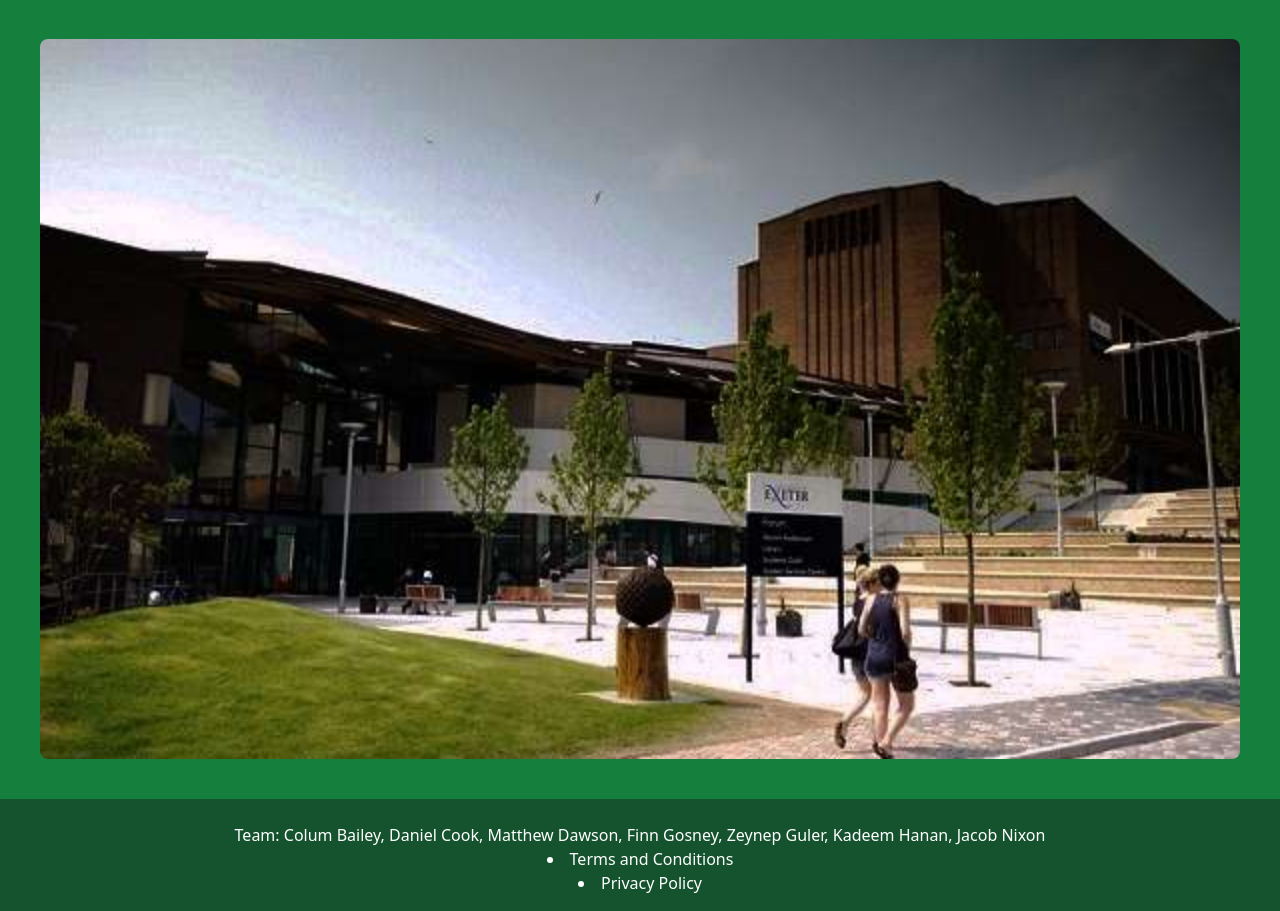
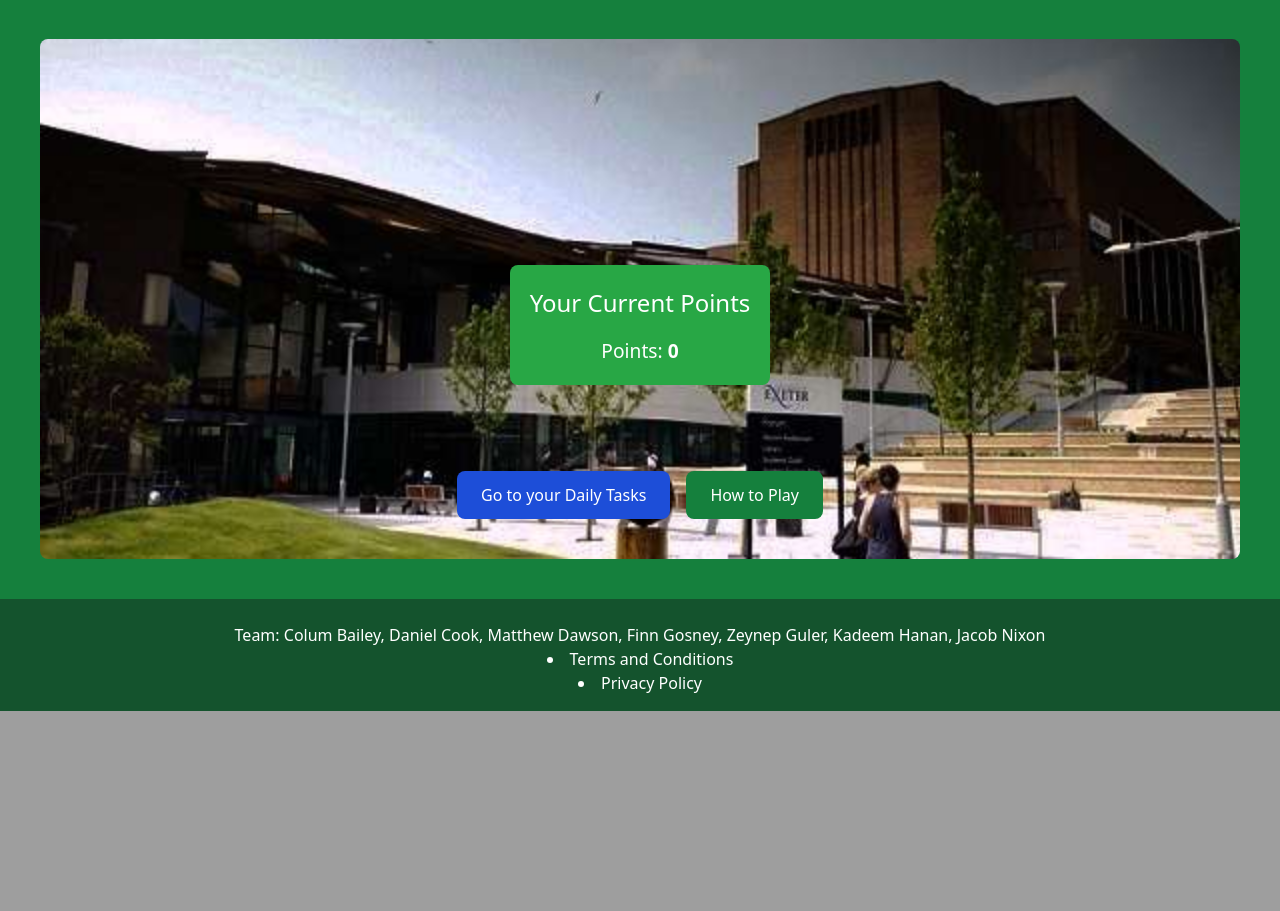
Before and after one commit to FinnGos/Group-Engineering-Project, a Django app: page /leaderboard/ in a window 1280 px wide. Shown: the part 1021-1932 px from the top of the page. After the commit the page ends 1732 px from the top, so only its background shows below. Run offline with Django 4.2, Linux system fonts and the light colour scheme; a user stored in the database is signed in; data comes from the database, SQL or seed files in the repository; both versions use the stored data as it was after the commit; some libraries are stand-ins or nearby versions.

Commit message:
leaderboard

```diff
--- a/SustainableApplication/static/leaderboard.css
+++ b/SustainableApplication/static/leaderboard.css
@@ -1,4 +1,9 @@
-/* Outlined text for headings and paragraphs (keep this for headings only) */
+/* Set background color for the wrapper */
+.mobile-bg {
+    background-color: #004d00;
+}
+
+/* Outlined text for headings (keep this for headings only) */
 .outlined-text {
   color: white;
   font-weight: bold;
--- a/SustainableApplication/templates/leaderboard/leaderboard.html
+++ b/SustainableApplication/templates/leaderboard/leaderboard.html
@@ -2,23 +2,19 @@
 {% load static %}
 {% block title %}Leaderboard{% endblock %}
 {% block content %}
-<!-- Link to leaderboard.css -->
 <link rel="stylesheet" href="{% static 'leaderboard.css' %}">
 
-<!-- Wrapper for mobile background -->
-<div class="mobile-bg">
-    <!-- Image Section -->
+<!-- Top Section -->
 <div class="top-section relative">
     <img src="{% static 'images/leaderboardTop_v2.jpg' %}" alt="Top Image" class="w-full h-auto">
-        <!-- Leaderboard Section -->
     <div class="leaderboard mt-8 absolute inset-0 flex flex-col justify-top items-center text-white">
-            <div class="font-bold text-white text-center p-6 mb-6 mobile-header-container">
-                <h1 class="text-xl sm:text-3xl mb-1">Leaderboard</h1>
-                <h2 class="text-lg sm:text-2xl mb-4">Can you become the ultimate CarboCollector?</h2>
-                <h3 class="text-xl sm:text-2xl">Current Rankings:</h3>
+        <div class="font-bold text-white text-center p-6 mb-6">
+            <h1 class="text-6xl mb-1">Leaderboard</h1>
+            <h2 class="text-3xl mb-4">Can you become the ultimate CarboCollector?</h2>
+            <h3 class="text-4xl">Current Rankings:</h3>
         </div>
         <!-- Display the Top 5 Leaderboard Entries -->
-            <div class="rankings w-full max-w-3xl mobile-rankings">
+        <div class="rankings w-full max-w-3xl">
             {% for entry in ranked_users %}
             <div class="rank-item bg-gray-700 p-4 mb-4 flex justify-between items-center rounded-lg
                 {% if entry.rank == 1 %}rank-1 border-4
@@ -26,125 +22,48 @@
                 {% elif entry.rank == 3 %}rank-3 border-4
                 {% elif entry.rank == 4 %}rank-4
                 {% elif entry.rank == 5 %}rank-5{% endif %}">
-                    <span class="rank text-sm sm:text-xl text-white">{{ entry.rank }}</span>
-                    <span class="name text-sm sm:text-lg text-white">{{ entry.user.username }}</span>
-                    <span class="points text-sm sm:text-base text-white">{{ entry.user.all_time_points }}</span>
+                <span class="rank text-2xl text-white">{{ entry.rank }}</span>
+                <span class="name text-xl text-white">{{ entry.user.username }}</span>
+                <span class="points text-lg text-white">{{ entry.user.all_time_points }}</span>
             </div>
             {% endfor %}
         </div>
     </div>
 </div>
-    <!-- Image Section -->
+
+<!-- Bottom Section -->
 <div class="bottom-section relative">
-        <style>
-            /* Mobile-specific styles */
-            @media (max-width: 640px) {
-                .mobile-bg {
-                    background-color: #008000; /* Green background for mobile */
-                }
-                /* (Keep your existing mobile-specific styles below) */
-                .mobile-header-container {
-                    padding-top: 0 !important;
-                    padding-bottom: 0 !important;
-                    margin-top: -20px !important;
-                    margin-bottom: 0 !important;
-                }
-                .top-section h1 {
-                    font-size: 1.25rem !important;
-                    margin-bottom: 0 !important;
-                }
-                .top-section h2 {
-                    font-size: 0.75rem !important;
-                    margin-bottom: 2px !important;
-                }
-                .top-section h3 {
-                    font-size: 1rem !important;
-                    margin-bottom: 2px !important;
-                }
-                .mobile-rankings {
-                    margin-top: 20px !important;
-                    display: block !important;
-                    visibility: visible !important;
-                    width: 90% !important;
-                    max-width: 90% !important;
-                    position: relative !important;
-                    z-index: 50 !important;
-                    transform: scale(0.9) !important;
-                    transform-origin: top center !important;
-                }
-                .rank-item {
-                    padding: 0.25rem !important;
-                    margin-bottom: 0.25rem !important;
-                    border-width: 1px !important;
-                    min-height: 0 !important;
-                }
-                .rank {
-                    font-size: 0.5rem !important;
-                }
-                .name {
-                    font-size: 0.5rem !important;
-                }
-                .points {
-                    font-size: 0.5rem !important;
-                }
-                .mobile-bottom-container {
-                    padding: 0 !important;
-                    border: none !important;
-                    background-color: transparent !important;
-                    height: 300px !important;
-                    margin-top: 20px !important;
-                    z-index: 10 !important;
-                }
-                .mobile-bottom-image {
-                    height: 300px !important;
-                    width: 100vw !important;
-                    object-fit: cover !important;
-                    object-position: center !important;
-                }
-                .desktop-current-points {
-                    display: none !important;
-                }
-                .mobile-current-points {
-                    padding: 2px !important;
-                    width: 60% !important;
-                    max-width: 150px !important;
-                    position: absolute;
-                    bottom: 60px !important;
-                    transform: scale(0.4) !important;
-                    transform-origin: center bottom !important;
-                    z-index: 20 !important;
-                }
-                .mobile-current-points h3 {
-                    font-size: 0.9rem !important;
-                    margin-bottom: 0 !important;
-                }
-                .mobile-current-points p {
-                    font-size: 0.7rem !important;
-                    margin-bottom: 0 !important;
-                }
-                .mobile-buttons-container {
-                    bottom: 10px !important;
-                    transform: scale(0.7) !important;
-                    transform-origin: center bottom !important;
-                    width: 100% !important;
-                    z-index: 20 !important;
-                }
-                .mobile-button {
-                    padding: 3px 6px !important;
-                    font-size: 0.6rem !important;
-                    margin: 1px auto !important;
-                }
-            }
-        </style>
-
-        <!-- Desktop version of bottom section -->
-        <div class="hidden sm:block image-container bg-green-700 p-10 border-12 border-green-700 overflow-hidden" style="height: 800px;">
-            <img src="{% static 'images/leaderboardBottom_v2.jpg' %}" alt="Image" class="w-full h-full rounded-lg object-cover" style="object-position: center;">
+    <div class="image-container bg-green-700 p-10 border-12 border-green-700 overflow-hidden" style="height: 600px;">
+        <img src="{% static 'images/leaderboardBottom_v2.jpg' %}" alt="Bottom Image" class="w-full h-full rounded-lg object-cover" style="object-position: center;">
+        <!-- Overlay Current Points Box -->
+        <div class="leaderboard mt-8 absolute inset-0 flex flex-col justify-center items-center text-white">
+            <div class="current-points text-white text-center p-6 mt-6 bg-green-700 rounded-lg">
+                <h3 class="text-3xl mb-4">Your Current Points</h3>
+                <p class="text-xl">
+                    {% if request.user.is_authenticated %}
+                        Points: <strong>{{ request.user.all_time_points }}</strong>
+                    {% else %}
+                        Please log in to see your points.
+                    {% endif %}
+                </p>
+            </div>
+        </div>
     </div>
 
-        <!-- Mobile version of bottom section -->
-        <div class="sm:hidden mobile-bottom-container overflow-hidden">
-            <img src="{% static 'images/leaderboardBottom_v2.jpg' %}" alt="Image" class="mobile-bottom-image">
+    <!-- Buttons Section (Optional) -->
+    <div x-data="{ open: false }" class="mt-8 flex justify-center space-x-4 absolute bottom-20 w-full text-center">
+        <a href="{% url 'tasks_view' %}" class="bg-blue-700 text-white px-6 py-3 rounded-lg hover:bg-blue-800">
+            Go to your Daily Tasks
+        </a>
+        <button @click="open = true" class="bg-green-700 text-white px-6 py-3 rounded-lg hover:bg-green-800">
+            How to Play
+        </button>
+        <div x-show="open" class="fixed inset-0 flex items-center justify-center bg-black bg-opacity-50">
+            <div class="bg-white p-6 rounded-lg shadow-lg max-w-md">
+                <h2 class="text-2xl font-bold mb-4">How to Play</h2>
+                <p class="text-gray-700">Follow treasure hunts, complete quests, and collect sustainability rewards!</p>
+                <button @click="open = false" class="mt-4 px-4 py-2 bg-red-600 text-white rounded-lg">Close</button>
+            </div>
         </div>
     </div>
 </div>
```
Also changed, not shown: other parts of SustainableApplication/static/leaderboard.css (+29 -5 lines), SustainableApplication/db.sqlite3. Lines whose indentation alone changed are shown as unchanged.
